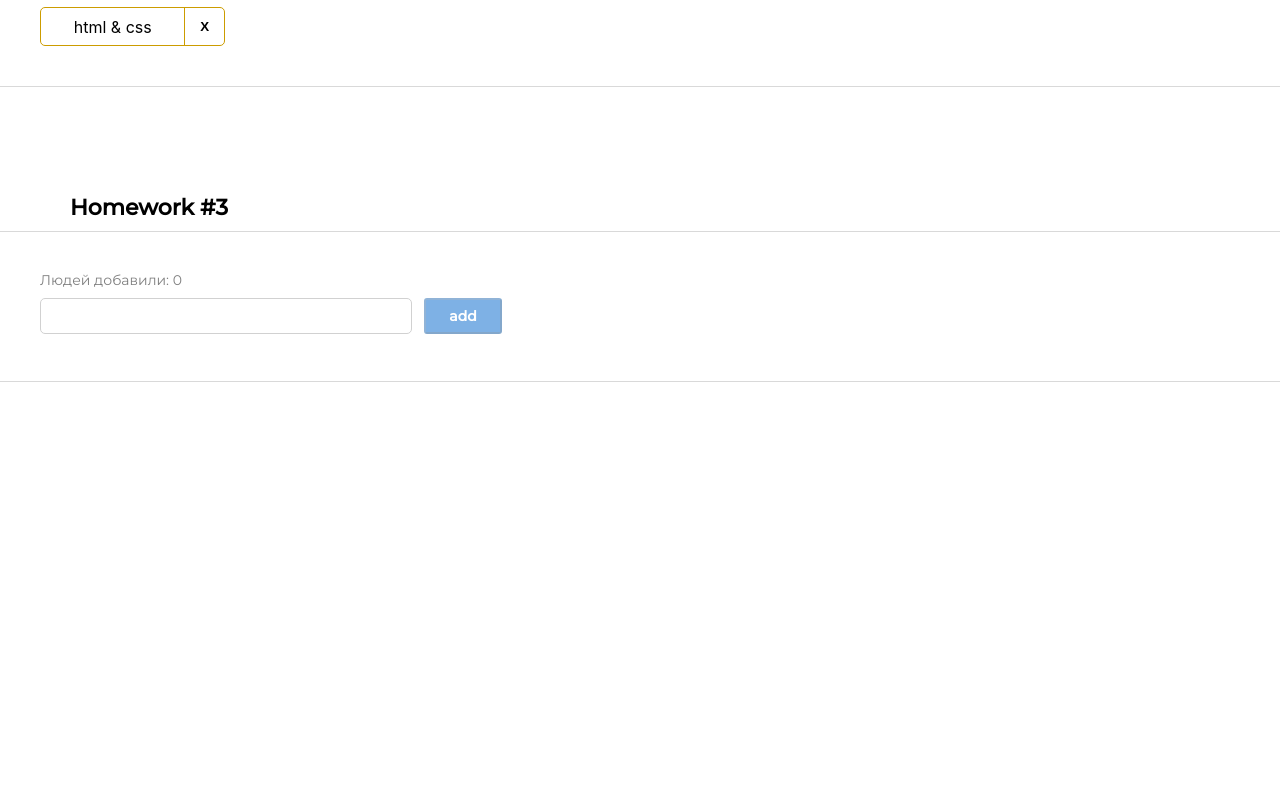
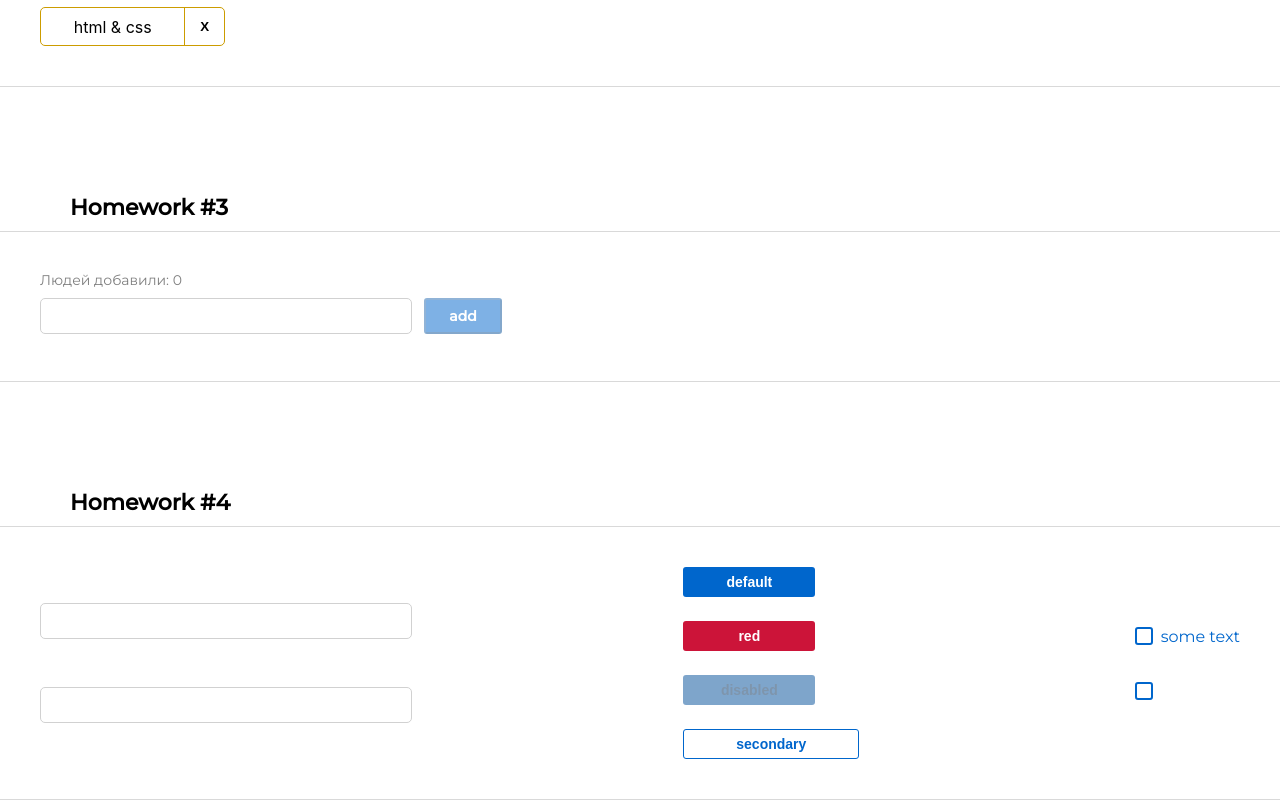
Before and after one commit to Drugovdp/hw, a React (Create React App) app: page / in a window 1280 px wide. Shown: the part 900-1700 px from the top of the page. Before the commit the page ends 1282 px from the top, so only its background shows below. Built offline with nearby package versions, Linux system fonts and the light colour scheme; a web font is replaced by a local one.

Commit message:
corrected files

```diff
--- a/src/s1-main/App.tsx
+++ b/src/s1-main/App.tsx
@@ -3,6 +3,7 @@ import s from './App.module.css'
 import HW1 from '../s2-homeworks/hw01/HW1'
 import HW2 from "../s2-homeworks/hw02/HW2";
 import HW3 from "../s2-homeworks/hw03/HW3";
+import HW4 from "../s2-homeworks/hw04/HW4";
 
 function App() {
     return (
@@ -11,7 +12,7 @@ function App() {
             {/*раскомментировать по ходу выполнения*/}
             <HW2/>
             <HW3/>
-            {/*<HW4/>*/}
+            <HW4/>
 
             {/*при выполнении дз 5 и более - закомментировать здесь дз 1-4, так как они есть внутри дз 5*/}
             {/*<HW5/>*/}
--- a/src/s2-homeworks/hw03/GreetingContainer.tsx
+++ b/src/s2-homeworks/hw03/GreetingContainer.tsx
@@ -56,6 +56,7 @@ const GreetingContainer: React.FC<GreetingContainerPropsType> = ({users, addUser
     }
 
     const totalUsers = users.length // need to fix
+    // const lastUserName = users.map(el=> el.name)[users.length - 1] // need to fix
     const lastUserName = users.map(el=> el.name)[users.length - 1] // need to fix
 
     return (
--- a/src/s2-homeworks/hw04/HW4.tsx
+++ b/src/s2-homeworks/hw04/HW4.tsx
@@ -8,10 +8,10 @@ import Stand from './Stand'
 * 3 - дописать onChangeCallback в SuperCheckbox.tsx чтоб оба чекбокса работали на стенде
 * 4 - сделать стили в соответствии с дизайном
 * */
-
+//
 const HW4 = () => {
     return (
-        <div id={'hw4'}>
+        <div id={'hw4'} className='new'>
             <div className={s2.hwTitle}>Homework #4</div>
             {/*демонстрация возможностей компонент:*/}
             <div className={s2.hw}>
--- a/src/s2-homeworks/hw04/Stand.module.css
+++ b/src/s2-homeworks/hw04/Stand.module.css
@@ -11,10 +11,12 @@
 }
 
 .buttons {
+    flex-basis: 180px;
     display: flex;
     flex-direction: column;
     gap: 24px;
 }
+
 
 .checkboxes {
     display: flex;
--- a/src/s2-homeworks/hw04/Stand.tsx
+++ b/src/s2-homeworks/hw04/Stand.tsx
@@ -1,9 +1,9 @@
-import React, { useState } from 'react'
+import React, {useState} from 'react'
 import s from './Stand.module.css'
 import SuperInputText from './common/c1-SuperInputText/SuperInputText'
 import SuperCheckbox from './common/c3-SuperCheckbox/SuperCheckbox'
 import SuperButton from './common/c2-SuperButton/SuperButton'
-
+//
 const Stand = () => {
     const [stateForAllInputs, setValue] = useState<string>('')
     const [error, setError] = useState<string>('')
@@ -14,63 +14,29 @@ const Stand = () => {
         <div id={'hw4-stand'} className={s.stand}>
             <div className={s.inputs}>
                 {/*совместим со старым кодом:*/}
-                <div>
-                    <SuperInputText
-                        id={'hw4-super-input-like-old'}
-                        value={stateForAllInputs}
-                        onChange={(e) => setValue(e.currentTarget.value)}
-                    />
-                </div>
+                <SuperInputText id={'hw4-super-input-like-old'} value={stateForAllInputs} onChange={(e) => setValue(e.currentTarget.value)}/>
                 {/*инпут с ошибкой:*/}
-                <div>
-                    <SuperInputText
-                        id={'hw4-super-input-with-error'}
-                        value={stateForAllInputs}
-                        onChangeText={setValue}
-                        error={error}
-                        onEnter={() => {
-                            setError(
-                                stateForAllInputs.trim()
-                                    ? ''
-                                    : 'Error'
-                            )
-                            setValue('')
-                        }}
-                    />
-                </div>
+                <SuperInputText id={'hw4-super-input-with-error'} value={stateForAllInputs} onChangeText={setValue} error={error}
+                                onEnter={() => { setError( stateForAllInputs.trim() ? '' : 'Error')
+                                                setValue('') }}/>
             </div>
 
             <div className={s.buttons}>
                 {/*обычная кнопка:*/}
                 <div>
-                    <SuperButton id={'hw4-super-button-default'}>
-                        default
-                    </SuperButton>
+                    <SuperButton id={'hw4-super-button-default'}>default</SuperButton>
                 </div>
                 {/*красная кнопка:*/}
                 <div>
-                    <SuperButton id={'hw4-super-button-red'} xType={'red'}>
-                        red
-                    </SuperButton>
+                    <SuperButton id={'hw4-super-button-red'} xType={'red'}>red</SuperButton>
                 </div>
                 {/*задизэйбленная кнопка:*/}
                 <div>
-                    <SuperButton
-                        id={'hw4-super-button-disabled'}
-                        xType={'red'}
-                        disabled
-                    >
-                        disabled
-                    </SuperButton>
+                    <SuperButton id={'hw4-super-button-disabled'} xType={'noted'} disabled>disabled</SuperButton>
                 </div>
                 {/*задизэйбленная кнопка:*/}
                 <div>
-                    <SuperButton
-                        id={'hw4-super-button-secondary'}
-                        xType={'secondary'}
-                    >
-                        secondary
-                    </SuperButton>
+                    <SuperButton id={'hw4-super-button-secondary'} xType={'secondary'}>secondary</SuperButton>
                 </div>
             </div>
 
@@ -81,9 +47,7 @@ const Stand = () => {
                         id={'hw4-super-checkbox-with-text'}
                         checked={stateForAllCheckboxes}
                         onChangeChecked={setChecked}
-                    >
-                        some text
-                    </SuperCheckbox>
+                    >some text</SuperCheckbox>
                 </div>
                 {/*совместим со старым кодом:*/}
                 <div>
--- a/src/s2-homeworks/hw04/common/c1-SuperInputText/SuperInputText.module.css
+++ b/src/s2-homeworks/hw04/common/c1-SuperInputText/SuperInputText.module.css
@@ -2,19 +2,34 @@
 }
 
 .input {
+    width: 372px;
+    height: 36px;
+    border-radius: 5px;
+    border: 1px solid #D1D1D1;
 }
 
 .inputWrapper {
+    position: relative;
 }
 
 .superInput {
 }
 
 .errorInput {
+    border: 1px solid #CC1439;
 }
 
 .errorInput:focus {
 }
 
 .error {
+    position: absolute;
+    font-family: 'Montserrat', sans-serif;
+    font-style: normal;
+    font-weight: 400;
+    font-size: 10px;
+    line-height: 12px;
+    color: #CC1439;
+    left: 0px;
+    top: -17px;
 }
--- a/src/s2-homeworks/hw04/common/c1-SuperInputText/SuperInputText.tsx
+++ b/src/s2-homeworks/hw04/common/c1-SuperInputText/SuperInputText.tsx
@@ -21,55 +21,32 @@ type SuperInputTextPropsType = Omit<DefaultInputPropsType, 'type'> & {
     spanClassName?: string
 }
 
-const SuperInputText: React.FC<SuperInputTextPropsType> = (
-    {
-        onChange,
-        onChangeText,
-        onKeyPress,
-        onEnter,
-        error,
-        className,
-        spanClassName,
-        id,
+const SuperInputText: React.FC<SuperInputTextPropsType> = (props) => {
 
-        ...restProps // все остальные пропсы попадут в объект restProps
-    }
-) => {
+    const {onChange, onChangeText, onKeyDown, onEnter, error, className, spanClassName, id, ...restProps} = props
+
     const onChangeCallback = (e: ChangeEvent<HTMLInputElement>) => {
-        onChange?.(e) // если есть пропс onChange, то передать ему е (поскольку onChange не обязателен)
+        onChange?.(e)// если есть пропс onChange, то передать ему е (поскольку onChange не обязателен)
 
         onChangeText?.(e.currentTarget.value)
     }
-    const onKeyPressCallback = (e: KeyboardEvent<HTMLInputElement>) => {
-        onKeyPress?.(e)
+    const onKeyDownCallback = (e: KeyboardEvent<HTMLInputElement>) => {
+        onKeyDown?.(e)
 
         onEnter && // если есть пропс onEnter
         e.key === 'Enter' && // и если нажата кнопка Enter
         onEnter() // то вызвать его
     }
 
-    const finalSpanClassName = s.error
-        + (spanClassName ? ' ' + spanClassName : '')
-    const finalInputClassName = s.input
-        + (error ? ' ' + s.errorInput : ' ' + s.superInput)
-        + (className ? ' ' + s.className : '') // задача на смешивание классов
+    const finalSpanClassName = `${error ? s.error : ''}`
+    const finalInputClassName = `${s.input} ${error ? s.errorInput : ''}`
 
     return (
         <div className={s.inputWrapper}>
-            <input
-                id={id}
-                type={'text'}
-                onChange={onChangeCallback}
-                onKeyPress={onKeyPressCallback}
+            <input id={id} type={'text'} onChange={onChangeCallback} onKeyDown={onKeyDownCallback}
                 className={finalInputClassName}
-                {...restProps} // отдаём инпуту остальные пропсы если они есть (value например там внутри)
-            />
-            <span
-                id={id ? id + '-span' : undefined}
-                className={finalSpanClassName}
-            >
-                {error}
-            </span>
+                {...restProps}/>
+            <span id={id ? id + '-span' : undefined} className={finalSpanClassName}>{error}</span>
         </div>
     )
 }
--- a/src/s2-homeworks/hw04/common/c2-SuperButton/SuperButton.module.css
+++ b/src/s2-homeworks/hw04/common/c2-SuperButton/SuperButton.module.css
@@ -1,36 +1,79 @@
 .button {
+    display: flex;
+    flex-direction: row;
+    width: 132px;
+    height: 30px;
+    justify-content: center;
+    align-items: center;
+    padding: 5px 24px;
+    gap: 10px;
+    font-weight: 600;
+    font-size: 14px;
+    line-height: 20px;
+    color: #FFFFFF;
+    border: none;
 }
 
 .disabled {
+    background: #004D99;
+    opacity: 0.5;
+    border-radius: 3px;
+}
+
+.button:disabled {
+    background-color: #004D99;
+    color: #002E5C;
 }
 
 .secondary {
+    width: 176px;
+    height: 30px;
+    background: #ffffff;
+    border: #0066CC 1px solid;
+    color: #0066CC;
+    border-radius: 3px;
+    transition: all ease-out 0.5s;
 }
 
 .default {
+    background: #0066CC;
+    border-radius: 3px;
+    cursor: pointer;
+    transition: all ease-out 0.5s;
+}
+
+.default:hover {
+    width: 167px;
+    background-color: #0080FF;
 }
 
 .red {
-}
-
-.default:hover {
+    background: #CC1439;
+    border-radius: 3px;
+    transition: all ease-out 0.5s;
 }
 
 .red:hover {
+    width: 167px;
+    background-color: #FF1A47;
 }
 
 .secondary:hover {
+    background-color: #E5F0FA;
 }
 
 
 .default:active {
+    width: 149px;
+    background-color: #004D99;
 }
 
 .secondary:active {
+    width: 149px;
+    background-color: #C9E5FF;
 }
 
 .red:active {
+    width: 149px;
+    background-color: #B31232;
 }
-
-.button:disabled {
-}
--- a/src/s2-homeworks/hw04/common/c2-SuperButton/SuperButton.tsx
+++ b/src/s2-homeworks/hw04/common/c2-SuperButton/SuperButton.tsx
@@ -9,27 +9,13 @@ type SuperButtonPropsType = DefaultButtonPropsType & {
     xType?: string
 }
 
-const SuperButton: React.FC<SuperButtonPropsType> = (
-    {
-        xType,
-        className,
-        disabled,
-        ...restProps // все остальные пропсы попадут в объект restProps, там же будет children
-    }
-) => {
-    const finalClassName = s.button
-        // + (disabled
-        //         ? ...
-        //         : xType === 'red'
-        //             ? ...
-        + (className ? ' ' + className : '') // задачка на смешивание классов
+const SuperButton: React.FC<SuperButtonPropsType> = (props) => {
+    const {xType, className, disabled, ...restProps} = props
+
+    const finalClassName = `${s.button} ${!xType ? s.default : xType === 'red' ? s.red : xType === 'noted' ? s.disabled : xType === 'secondary' ? s.secondary : ''}`
 
     return (
-        <button
-            disabled={disabled}
-            className={finalClassName}
-            {...restProps} // отдаём кнопке остальные пропсы если они есть (children там внутри)
-        />
+        <button disabled={disabled} className={finalClassName} {...restProps} />
     )
 }
 
--- a/src/s2-homeworks/hw04/common/c3-SuperCheckbox/SuperCheckbox.tsx
+++ b/src/s2-homeworks/hw04/common/c3-SuperCheckbox/SuperCheckbox.tsx
@@ -14,21 +14,11 @@ type SuperCheckboxPropsType = Omit<DefaultInputPropsType, 'type'> & {
     spanClassName?: string
 }
 
-const SuperCheckbox: React.FC<SuperCheckboxPropsType> = (
-    {
-        onChange,
-        onChangeChecked,
-        className,
-        spanClassName,
-        children, // в эту переменную попадёт текст, типизировать не нужно так как он затипизирован в React.FC
-        id,
+const SuperCheckbox: React.FC<SuperCheckboxPropsType> = (props) => {
+    const {onChange, onChangeChecked, className, spanClassName, children, id, ...restProps} = props
 
-        ...restProps // все остальные пропсы попадут в объект restProps
-    }
-) => {
     const onChangeCallback = (e: ChangeEvent<HTMLInputElement>) => {
-        // задачка на написание онченджа
-
+        onChangeChecked?.(e.currentTarget.checked)
     }
 
     const finalInputClassName = s.checkbox
@@ -43,14 +33,7 @@ const SuperCheckbox: React.FC<SuperCheckboxPropsType> = (
                 className={finalInputClassName}
                 {...restProps} // отдаём инпуту остальные пропсы если они есть (checked например там внутри)
             />
-            {children && (
-                <span
-                    id={id ? id + '-span' : undefined}
-                    className={s.spanClassName}
-                >
-                    {children}
-                </span>
-            )}
+            {children && (<span id={id ? id + '-span' : undefined} className={s.spanClassName}>{children}</span>)}
         </label> // благодаря label нажатие на спан передастся в инпут
     )
 }
```
